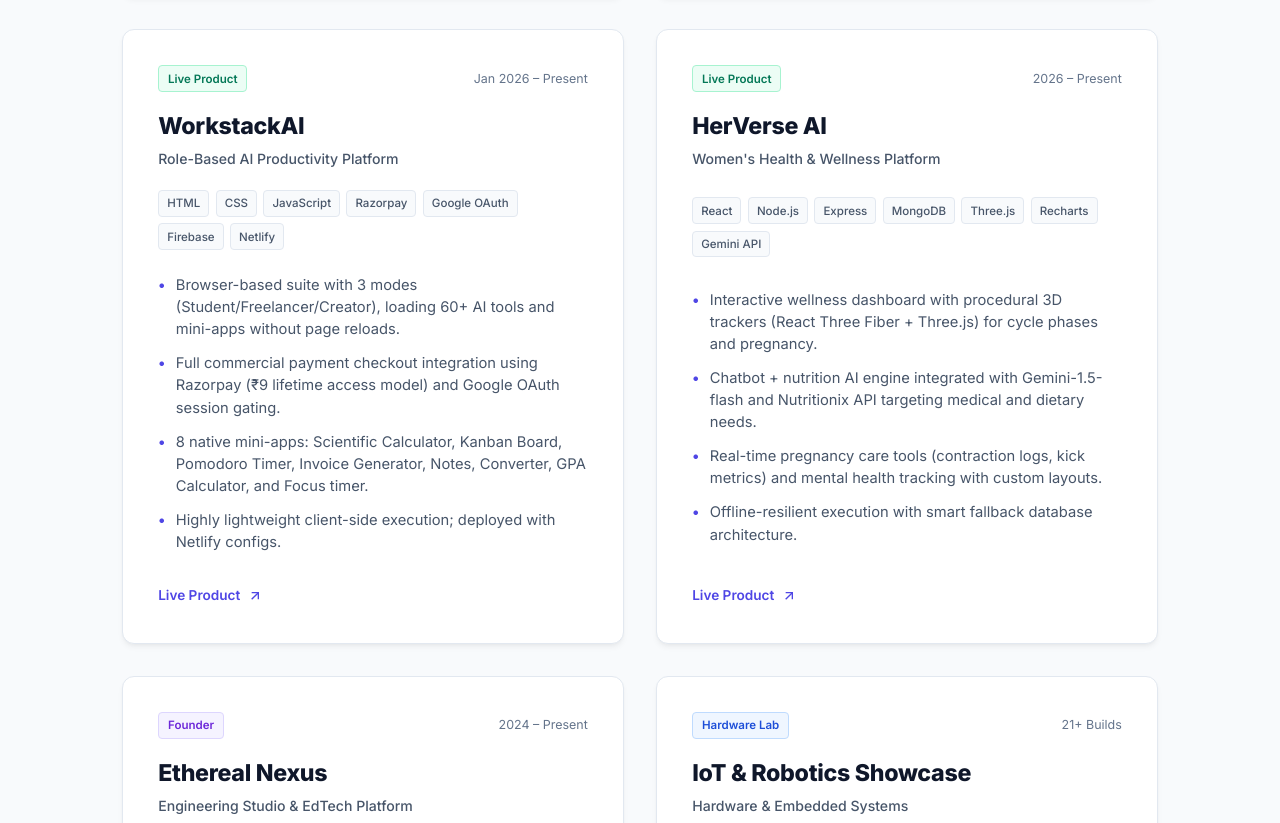
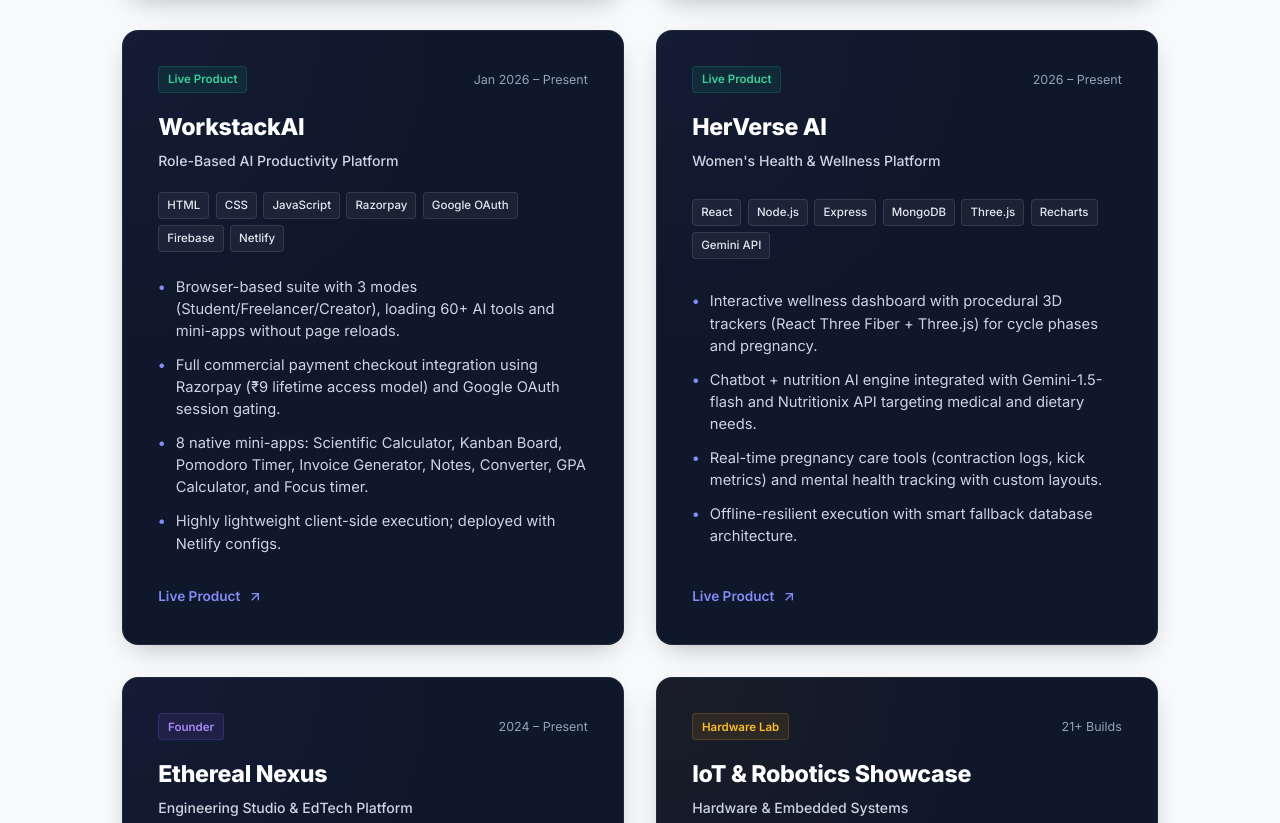
Before and after one commit to me7Ayushrana/knowME, a plain HTML site: page index.html in a window 1280 px wide. Shown: the part 3404-4227 px from the top of the page. Drawn offline with Linux system fonts and the light colour scheme.

Commit message:
design: make project boxes dark-themed with cursor spotlight glow

```diff
--- a/script.js
+++ b/script.js
@@ -290,4 +290,18 @@
         }
     }
 
+    /* ==========================================================================
+       10. Project Cards Spotlight Effect
+       ========================================================================== */
+    const cardsList = document.querySelectorAll('.project-card');
+    cardsList.forEach(card => {
+        card.addEventListener('mousemove', e => {
+            const rect = card.getBoundingClientRect();
+            const x = e.clientX - rect.left;
+            const y = e.clientY - rect.top;
+            card.style.setProperty('--x', `${x}px`);
+            card.style.setProperty('--y', `${y}px`);
+        });
+    });
+
 });
--- a/styles.css
+++ b/styles.css
@@ -527,25 +527,51 @@
 }
 
 .project-card {
-    background: var(--card-bg);
-    border: 1px solid var(--card-border);
-    border-radius: 12px;
+    background: #0f172a; /* Sleek dark Slate 900 background */
+    border: 1px solid rgba(255, 255, 255, 0.08);
+    border-radius: 16px;
     padding: 2.2rem;
     display: flex;
     flex-direction: column;
     justify-content: space-between;
-    box-shadow: var(--card-shadow);
-    transition: var(--transition-smooth);
+    box-shadow: 0 10px 30px -10px rgba(0, 0, 0, 0.3);
+    transition: var(--transition-smooth);
+    position: relative;
+    overflow: hidden;
+}
+
+/* Subtle mouse tracking spotlight effect background */
+.project-card::before {
+    content: '';
+    position: absolute;
+    top: 0;
+    left: 0;
+    width: 100%;
+    height: 100%;
+    background: radial-gradient(800px circle at var(--x, 0px) var(--y, 0px), rgba(99, 102, 241, 0.06), transparent 40%);
+    pointer-events: none;
+    transition: opacity 0.5s ease;
 }
 
 .project-card:hover {
-    transform: translateY(-4px);
-    box-shadow: var(--card-shadow-hover);
-    border-color: #cbd5e1;
+    transform: translateY(-5px);
+    border-color: rgba(99, 102, 241, 0.35); /* Glow indigo border on hover */
+    box-shadow: 0 20px 40px -15px rgba(0, 0, 0, 0.5), 0 0 15px rgba(99, 102, 241, 0.1);
+}
+
+.project-card.hardware-card::before {
+    background: radial-gradient(800px circle at var(--x, 0px) var(--y, 0px), rgba(245, 158, 11, 0.05), transparent 40%);
+}
+
+.project-card.hardware-card:hover {
+    border-color: rgba(245, 158, 11, 0.35); /* Amber/orange glow border on hover */
+    box-shadow: 0 20px 40px -15px rgba(0, 0, 0, 0.5), 0 0 15px rgba(245, 158, 11, 0.1);
 }
 
 .project-card-header {
     margin-bottom: 1.2rem;
+    position: relative;
+    z-index: 2;
 }
 
 .project-tags {
@@ -563,39 +589,39 @@
 }
 
 .badge-live {
-    background: #ecfdf5;
-    color: #047857;
-    border: 1px solid #a7f3d0;
+    background: rgba(16, 185, 129, 0.1);
+    color: #34d399; /* Bright Emerald */
+    border: 1px solid rgba(16, 185, 129, 0.2);
 }
 
 .badge-founder {
-    background: #f5f3ff;
-    color: #6d28d9;
-    border: 1px solid #ddd6fe;
+    background: rgba(139, 92, 246, 0.1);
+    color: #a78bfa; /* Bright Violet */
+    border: 1px solid rgba(139, 92, 246, 0.2);
 }
 
 .badge-hardware {
-    background: #eff6ff;
-    color: #1d4ed8;
-    border: 1px solid #bfdbfe;
+    background: rgba(245, 158, 11, 0.1);
+    color: #fbbf24; /* Bright Amber */
+    border: 1px solid rgba(245, 158, 11, 0.2);
 }
 
 .project-period {
     font-size: 0.78rem;
-    color: var(--text-muted);
+    color: #94a3b8; /* Slate 400 */
 }
 
 .project-title {
     font-size: 1.45rem;
     font-weight: 800;
-    color: var(--text-primary);
-    margin-bottom: 0.2rem;
+    color: #ffffff; /* Pure white title */
+    margin-bottom: 0.25rem;
     letter-spacing: -0.3px;
 }
 
 .project-subtitle {
     font-size: 0.88rem;
-    color: var(--text-secondary);
+    color: #cbd5e1; /* Slate 300 */
     font-weight: 500;
 }
 
@@ -604,16 +630,18 @@
     flex-wrap: wrap;
     gap: 0.4rem;
     margin-bottom: 1.5rem;
+    position: relative;
+    z-index: 2;
 }
 
 .tech-tag {
     font-size: 0.72rem;
     font-weight: 500;
-    background: var(--bg-secondary);
-    color: var(--text-secondary);
+    background: rgba(255, 255, 255, 0.05);
+    color: #e2e8f0; /* Slate 200 */
     padding: 0.2rem 0.5rem;
     border-radius: 4px;
-    border: 1px solid var(--card-border);
+    border: 1px solid rgba(255, 255, 255, 0.1);
 }
 
 .project-details {
@@ -622,11 +650,13 @@
     display: flex;
     flex-direction: column;
     gap: 0.75rem;
+    position: relative;
+    z-index: 2;
 }
 
 .project-details li {
     font-size: 0.92rem;
-    color: var(--text-secondary);
+    color: #cbd5e1; /* Slate 300 text */
     position: relative;
     padding-left: 1.1rem;
     line-height: 1.5;
@@ -634,26 +664,43 @@
 
 .project-details li::before {
     content: '•';
-    color: var(--accent-color);
+    color: #818cf8; /* Indigo 400 bullet pointer */
     position: absolute;
     left: 0;
     top: 0;
     font-weight: 700;
 }
 
+.project-card.hardware-card .project-details li::before {
+    color: #fbbf24; /* Amber bullet for hardware details */
+}
+
+.project-footer {
+    position: relative;
+    z-index: 2;
+}
+
 .project-link {
     display: inline-flex;
     align-items: center;
     gap: 0.4rem;
     font-size: 0.85rem;
-    color: var(--accent-color);
+    color: #818cf8; /* Indigo link */
     text-decoration: none;
     font-weight: 600;
     transition: var(--transition-smooth);
 }
 
+.project-card.hardware-card .project-link {
+    color: #fbbf24; /* Amber link for hardware project */
+}
+
 .project-link:hover {
-    color: var(--accent-dark);
+    color: #a5b4fc;
+}
+
+.project-card.hardware-card .project-link:hover {
+    color: #fde047;
 }
 
 .project-link svg {
```
